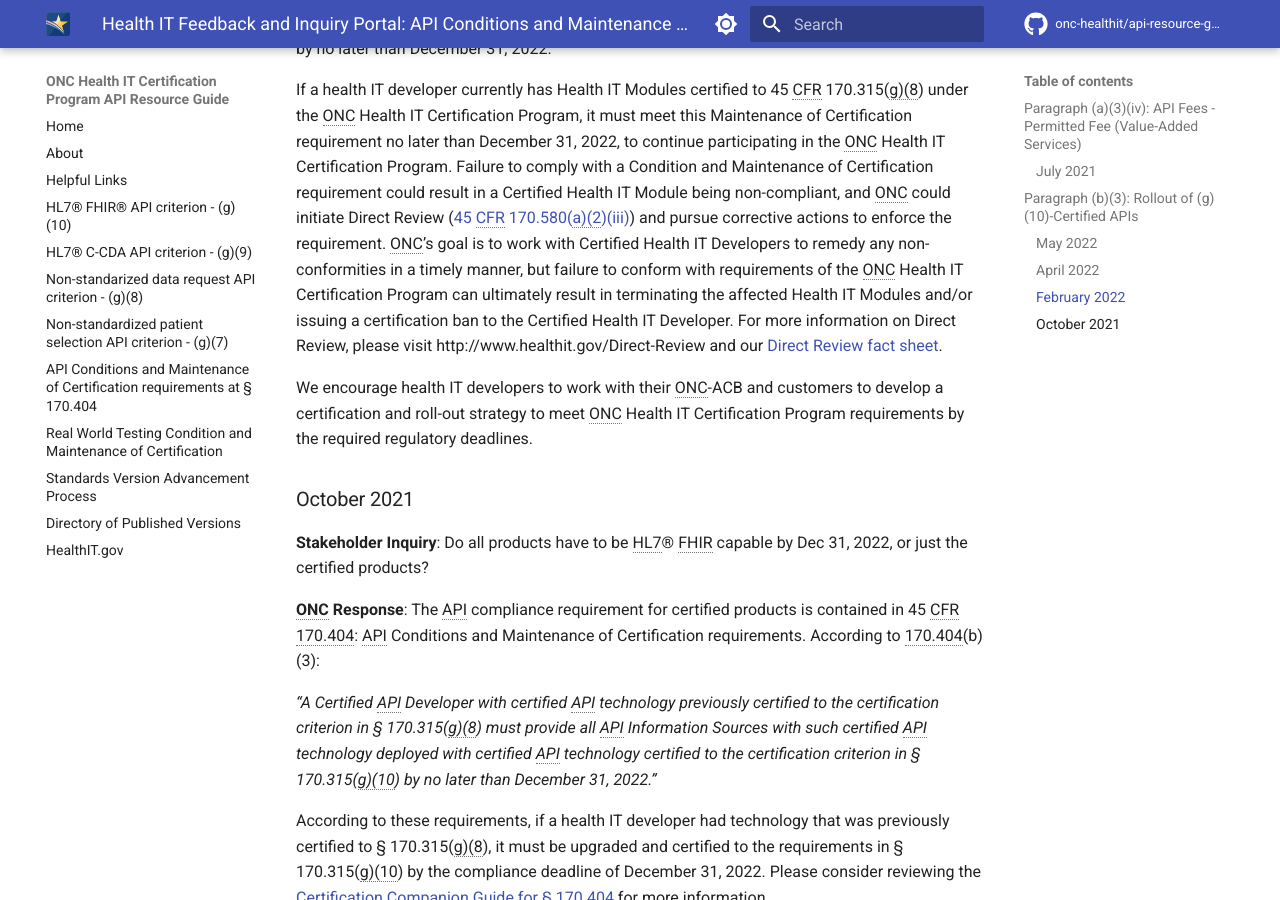
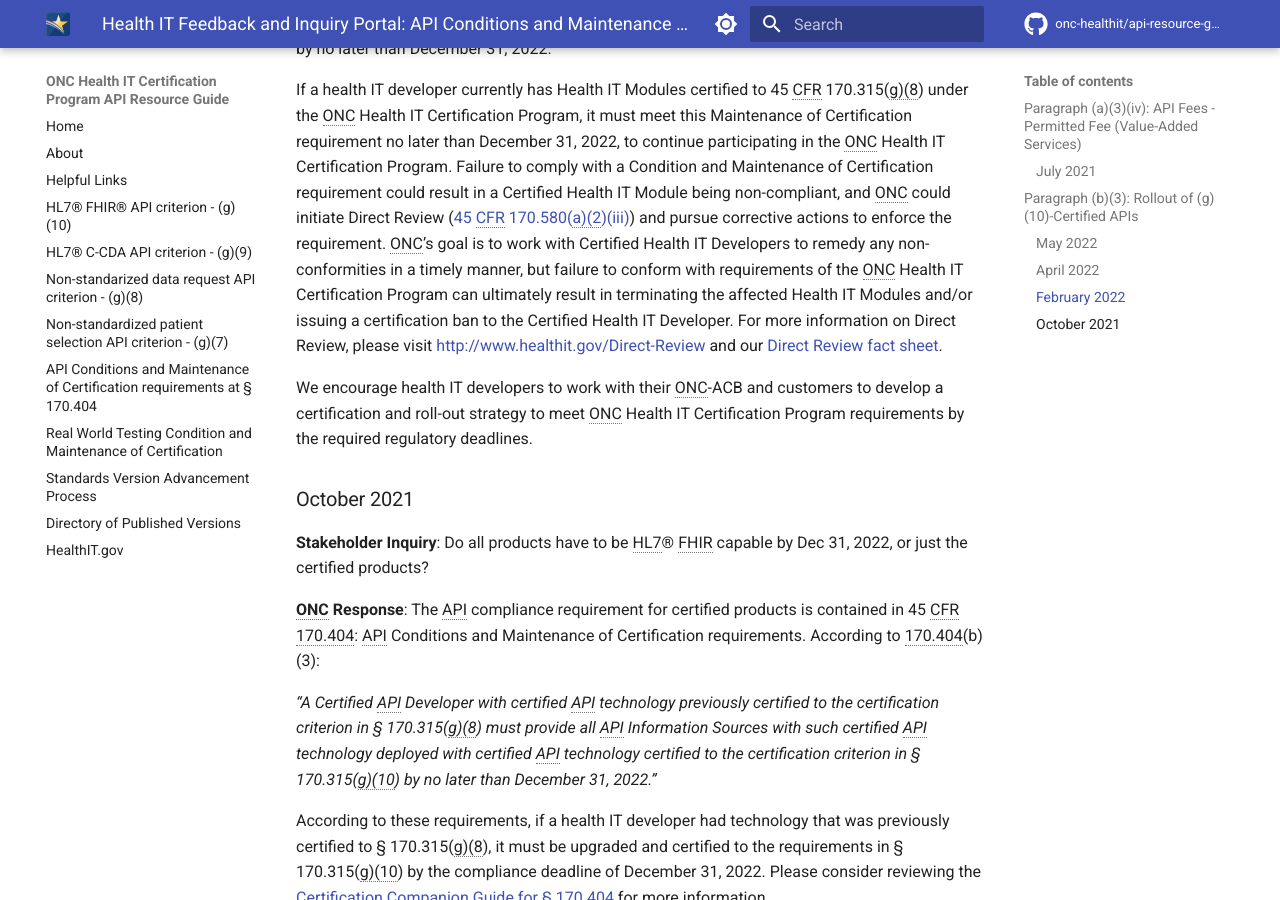
Before and after one commit to onc-healthit/api-resource-guide, an MkDocs documentation site: the page built from docs/inquiry-portal/404-inquiries.md, in a window 1280 px wide and 900 px high, scrolled down 4129 px. Built offline with MkDocs 1.6.1 and Material for MkDocs 9.7.7, drawn with Linux system fonts in a browser that asks for light colours; comment, search, counter and statistics services are not loaded; the version menu is left out; some of the changed text lies outside the part shown.

Commit message:
make link clickable

```diff
--- a/docs/inquiry-portal/404-inquiries.md
+++ b/docs/inquiry-portal/404-inquiries.md
@@ -28,7 +28,7 @@ Anyone who believes they may have experienced or observed information blocking b
 
 ## Paragraph (b)(3): Rollout of (g)(10)-Certified APIs
 ### May 2022
-**Stakeholder Inquiry**: According to the 21st Century Cures Act: Interoperability, Information Blocking, and the ONC Health IT Certification Program Final Rule (ONC Cures Act Final Rule) timeline, ONC Cures Update Certification Criteria must be made available by 12/31/2022. Can you clarify what made available means?
+**Stakeholder Inquiry**: According to the 21st Century Cures Act: Interoperability, Information Blocking, and the ONC Health IT Certification Program Final Rule (ONC Cures Act Final Rule) timeline, ONC Cures Update Certification Criteria must be made available by 12/31/2022. Can you clarify what "made available" means?
 
 **ONC Response**: The API Maintenance of Certification requirement at 45 CFR 170.404(b)(3) requires that a Certified API Developer with certified API technology previously certified to the certification criterion in § 170.315(g)(8) must deploy to all of their API Information Sources (e.g., customers) API technology certified to the criterion in § 170.315(g)(10) no later than December 31, 2022.
 
@@ -64,7 +64,7 @@ We encourage all Certified Health IT Developers to work with their ONC-ACBs and
 
 **ONC Response**: The API Maintenance of Certification requirement at 45 CFR 170.404(b)(3) requires that "A Certified API Developer with certified API technology previously certified to the certification criterion in § 170.315(g)(8) must provide all API Information Sources with such certified API technology with certified API technology certified to the criterion in § 170.315(g)(10) by no later than December 31, 2022."
 
-If a health IT developer currently has Health IT Modules certified to 45 CFR 170.315(g)(8) under the ONC Health IT Certification Program, it must meet this Maintenance of Certification requirement no later than December 31, 2022, to continue participating in the ONC Health IT Certification Program. Failure to comply with a Condition and Maintenance of Certification requirement could result in a Certified Health IT Module being non-compliant, and ONC could initiate Direct Review (<a target = "_blank" href = "https://www.ecfr.gov/current/title-45/subtitle-A/subchapter-D/part-170/subpart-E/section-170.580#p-170.580(a)(2)(iii)">45 CFR 170.580(a)(2)(iii)</a>) and pursue corrective actions to enforce the requirement. ONC’s goal is to work with Certified Health IT Developers to remedy any non-conformities in a timely manner, but failure to conform with requirements of the ONC Health IT Certification Program can ultimately result in terminating the affected Health IT Modules and/or issuing a certification ban to the Certified Health IT Developer. For more information on Direct Review, please visit http://www.healthit.gov/Direct-Review and our <a target = "_blank" href = "https://www.healthit.gov/sites/default/files/page/2022-03/Draft_Review_Factsheet.pdf">Direct Review fact sheet</a>.
+If a health IT developer currently has Health IT Modules certified to 45 CFR 170.315(g)(8) under the ONC Health IT Certification Program, it must meet this Maintenance of Certification requirement no later than December 31, 2022, to continue participating in the ONC Health IT Certification Program. Failure to comply with a Condition and Maintenance of Certification requirement could result in a Certified Health IT Module being non-compliant, and ONC could initiate Direct Review (<a target = "_blank" href = "https://www.ecfr.gov/current/title-45/subtitle-A/subchapter-D/part-170/subpart-E/section-170.580#p-170.580(a)(2)(iii)">45 CFR 170.580(a)(2)(iii)</a>) and pursue corrective actions to enforce the requirement. ONC’s goal is to work with Certified Health IT Developers to remedy any non-conformities in a timely manner, but failure to conform with requirements of the ONC Health IT Certification Program can ultimately result in terminating the affected Health IT Modules and/or issuing a certification ban to the Certified Health IT Developer. For more information on Direct Review, please visit <a target = "_blank" href = "http://www.healthit.gov/Direct-Review">http://www.healthit.gov/Direct-Review</a> and our <a target = "_blank" href = "https://www.healthit.gov/sites/default/files/page/2022-03/Draft_Review_Factsheet.pdf">Direct Review fact sheet</a>.
 
 We encourage health IT developers to work with their ONC-ACB and customers to develop a certification and roll-out strategy to meet ONC Health IT Certification Program requirements by the required regulatory deadlines.
 
```
